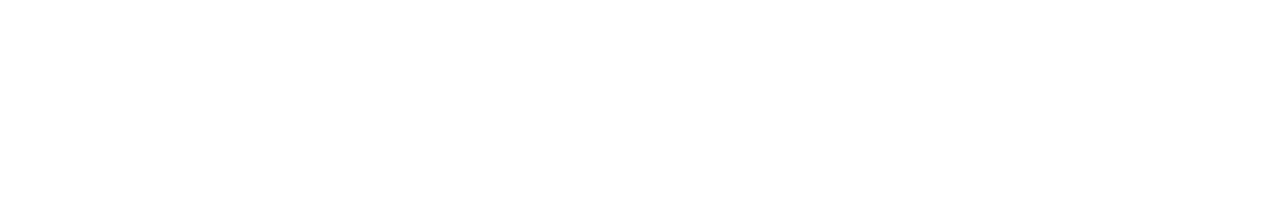
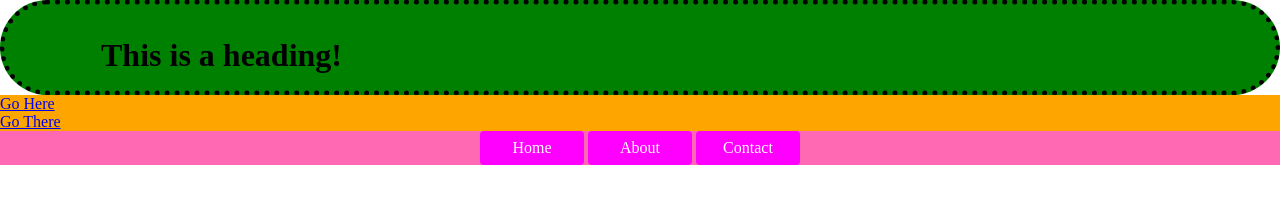
Before and after one commit to CharlieKeil/box-model, a plain HTML site: page index.html in a window 1280 px wide. Drawn offline with Linux system fonts and the light colour scheme.

Commit message:
Did a bunch of stuff.

```diff
--- a/css/general.css
+++ b/css/general.css
@@ -0,0 +1,40 @@
+body {
+  margin: 0;
+}
+
+h1 {
+  background-color: green;
+  padding: 1em 2em 0.5em 3em;
+  margin: 0;
+  border: 5px dotted #000;
+  border-radius: 100px;
+}
+
+a {
+  background-color: orange;
+  display: block;
+}
+
+nav {
+  background-color: hotpink;
+  text-align: center;
+}
+
+nav ul {
+  list-style-type: none;
+  margin: 0;
+  padding: 0;
+}
+nav li {
+  display: inline-block;
+}
+
+nav a {
+  display: inline-block;
+  padding: 0.5em 0.75em;
+  background-color: magenta;
+  color: #fff;
+  text-decoration: none;
+  border-radius: 4px;
+  width: 5em;
+}
--- a/index.html
+++ b/index.html
@@ -6,3 +6,17 @@
   <link href="css/general.css" rel="stylesheet">
 </head>
 <body>
+
+  <h1>This is a heading!</h1>
+
+<a href="#">Go Here</a>
+<a href="#">Go There</a>
+
+<nav>
+  <ul>
+    <li><a href="#">Home</a></li>
+    <li><a href="#">About</a></li>
+    <li><a href="#">Contact</a></li>
+
+</body>
+</html>
```
